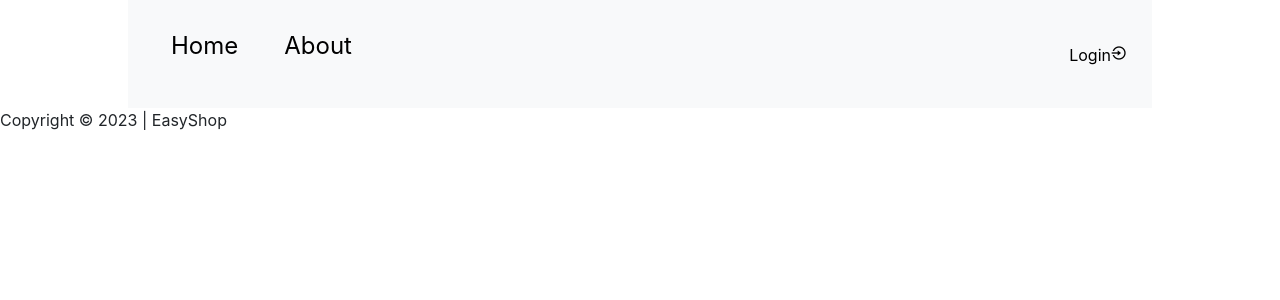
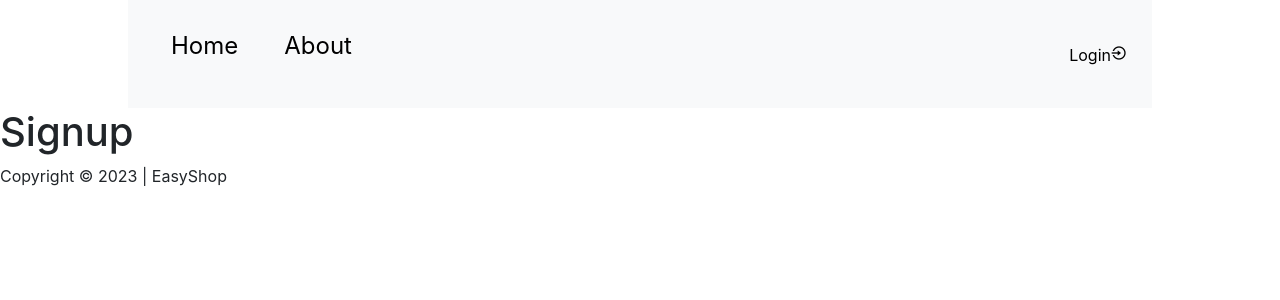
Before and after one commit to Group-2-Phase4-Project/ecommerce-app, a React (Create React App) app: page /signup in a window 1280 px wide. Shown: the top 300 px of the page. Built offline with nearby package versions, Linux system fonts and the light colour scheme.

Commit message:
Routes: Signup issue

```diff
--- a/src/components/auth/Signup.js
+++ b/src/components/auth/Signup.js
@@ -3,7 +3,7 @@ import React from "react";
 
 
 
-function Register (){
+function Signup (){
     return(
         <div>
             <h1>Signup</h1>
@@ -11,4 +11,4 @@ function Register (){
     )
 }
 
-export default Register;
+export default Signup;
--- a/src/components/navigation/NavbarFront.js
+++ b/src/components/navigation/NavbarFront.js
@@ -4,6 +4,7 @@ import About from "../../pages/About";
 import Home from "../../pages/Home";
 import Login from "../auth/Login";
 import Footer from "../footer/Footer";
+import Signup from "../auth/Signup";
 
 
 import './navbar.css'
@@ -50,6 +51,7 @@ function NavbarFront(){
                 <Route path="/" element={<Home/>}/>
                 <Route path="/About" element={<About/>}/>
                 <Route path="/Login" element={<Login/>}/>
+                <Route path="/signup" element={<Signup/>}/>
             </Routes>
             {/* <div className="footer">
             <p>&copy; 2023 EasyShop. All rights reserved.</p>
```
